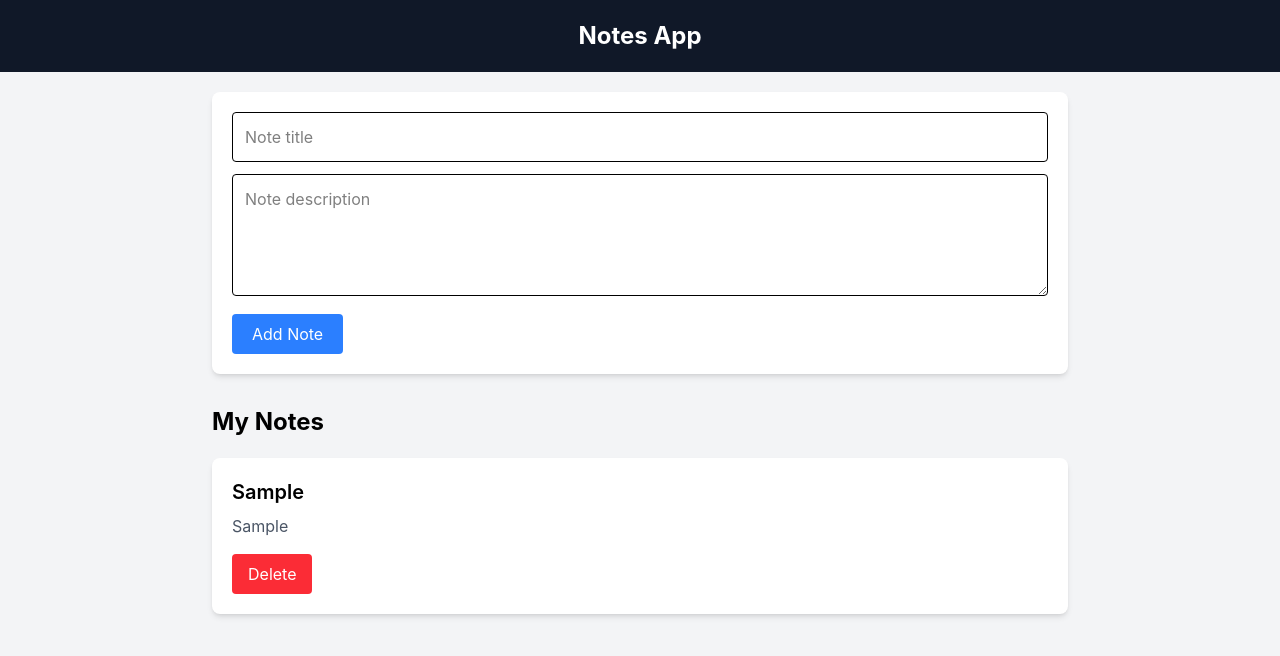
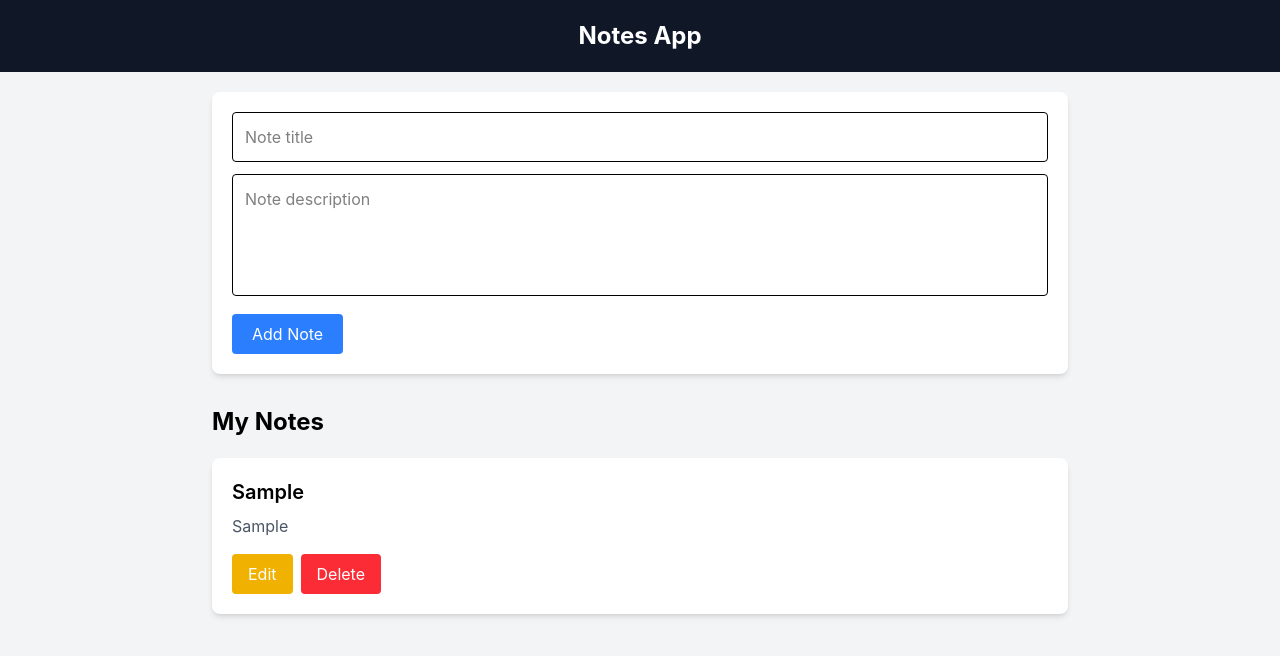
Before and after one commit to AAYUSH-SINGH-CREATOR/My-notes, a React (Vite) app: page / in a window 1280 px wide. Both pictures are taken after typing "Sample", "Sample" into the empty fields and a click on the button "Add Note". Shown: the top 656 px of the page. Built offline with nearby package versions, Linux system fonts and the light colour scheme.

Commit message:
feat: add edit note

```diff
--- a/src/App.jsx
+++ b/src/App.jsx
@@ -15,12 +15,19 @@ export default function App() {
 
   const [title, setTitle] = useState("");
   const [description, setDescription] = useState("");
+  const [editingId, setEditingId] = useState(null);
 
 
   const addNote = () => {
     if (!title.trim() || !description.trim()) return;
-    const newNote = { id: Date.now(), title, description };
-    setNotes([newNote, ...notes]);
+    if (editingId) {
+      setNotes(notes.map(n => n.id === editingId ? { ...n, title, description } : n));
+      setEditingId(null);
+    } else {
+      const newNote = { id: Date.now(), title, description };
+      setNotes([newNote, ...notes]);
+    }
+
     setTitle("");
     setDescription("");
   };
@@ -29,6 +36,11 @@ export default function App() {
     setNotes(notes.filter(note => note.id !== id));
   };
 
+  const editNote = (note) => {
+    setTitle(note.title);
+    setDescription(note.description);
+    setEditingId(note.id);
+  };
 
   return (
     <div className="min-h-screen bg-gray-100">
@@ -47,6 +59,7 @@ export default function App() {
           description={description}
           setDescription={setDescription}
           addNote={addNote}
+          editingId={editingId}
         />
 
         <h2 className="text-2xl font-bold mt-8 mb-5">
@@ -58,6 +71,7 @@ export default function App() {
             <Note
               key={note.id}
               note={note}
+              editNote={editNote}
               deleteNote={deleteNote}
             />
           ))}
--- a/src/components/Note.jsx
+++ b/src/components/Note.jsx
@@ -1,10 +1,16 @@
 
-export default function Note({ note, deleteNote }) {
+export default function Note({ note, deleteNote , editNote}) {
     return (
         <div className="bg-white p-5 rounded-lg shadow-md">
             <h2 className="text-xl font-semibold mb-2">{note.title}</h2>
             <p className="text-gray-600 mb-4">{note.description}</p>
             <div className="flex gap-2">
+                <button
+                    onClick={() => editNote(note)}
+                    className="bg-yellow-500 text-white px-4 py-2 rounded"
+                >
+                    Edit
+                </button>
                 <button
                     onClick={() => deleteNote(note.id)}
                     className="bg-red-500 text-white px-4 py-2 rounded"
--- a/src/components/NoteForm.jsx
+++ b/src/components/NoteForm.jsx
@@ -1,5 +1,5 @@
 
-export default function NoteForm({ title, setTitle, description, setDescription, addNote }) {
+export default function NoteForm({ title, setTitle, description, setDescription, addNote , editingId }) {
     const handleSubmit = (e) => {
         e.preventDefault();
         addNote();
@@ -20,14 +20,14 @@ export default function NoteForm({ title, setTitle, description, setDescription,
                 rows="4"
                 value={description}
                 onChange={(e) => setDescription(e.target.value)}
-                className="w-full border p-3 rounded mb-3 outline-none"
+                className="w-full border p-3 rounded mb-3 outline-none resize-none"
             />
 
             <button
                 type="submit"
                 className="bg-blue-500 text-white px-5 py-2 rounded hover:bg-blue-600 cursor-pointer"
             >
-                Add Note
+                {editingId ? "Update Note" : "Add Note"}
             </button>
 
         </form>
```
